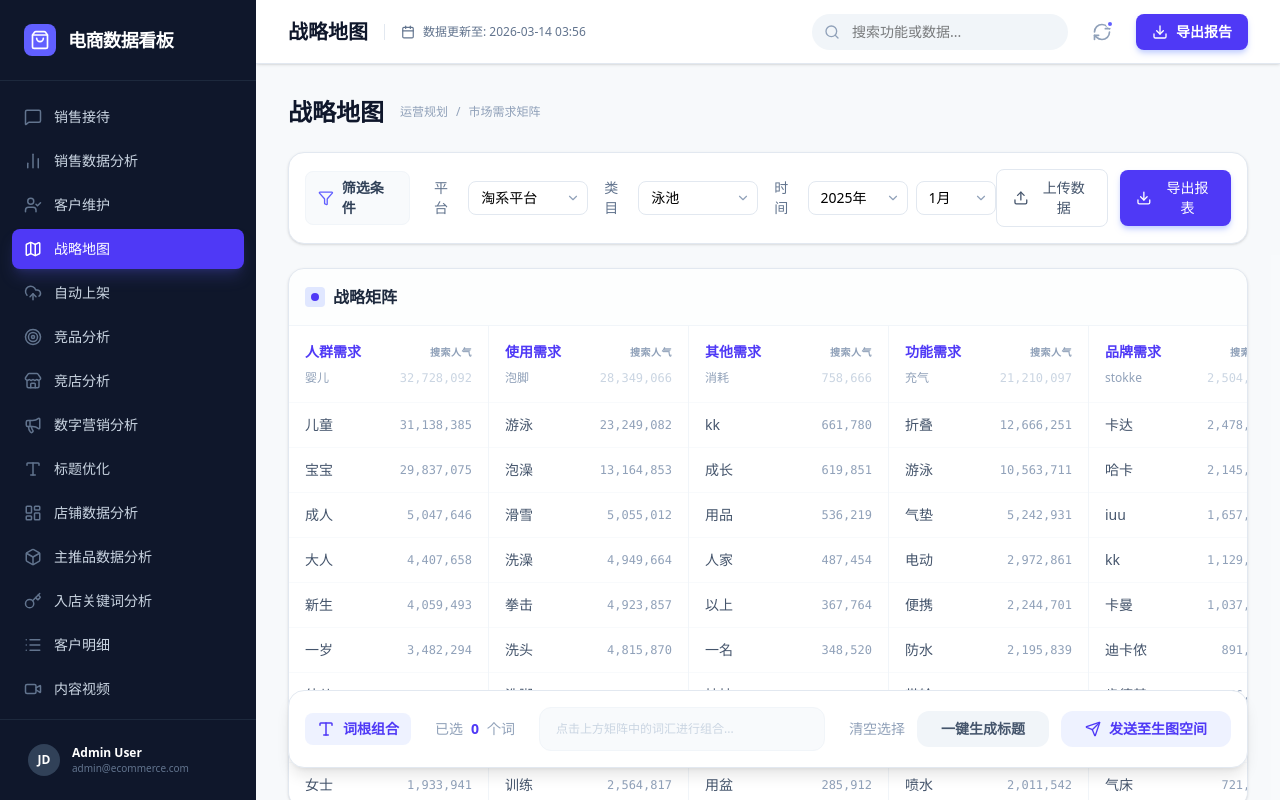
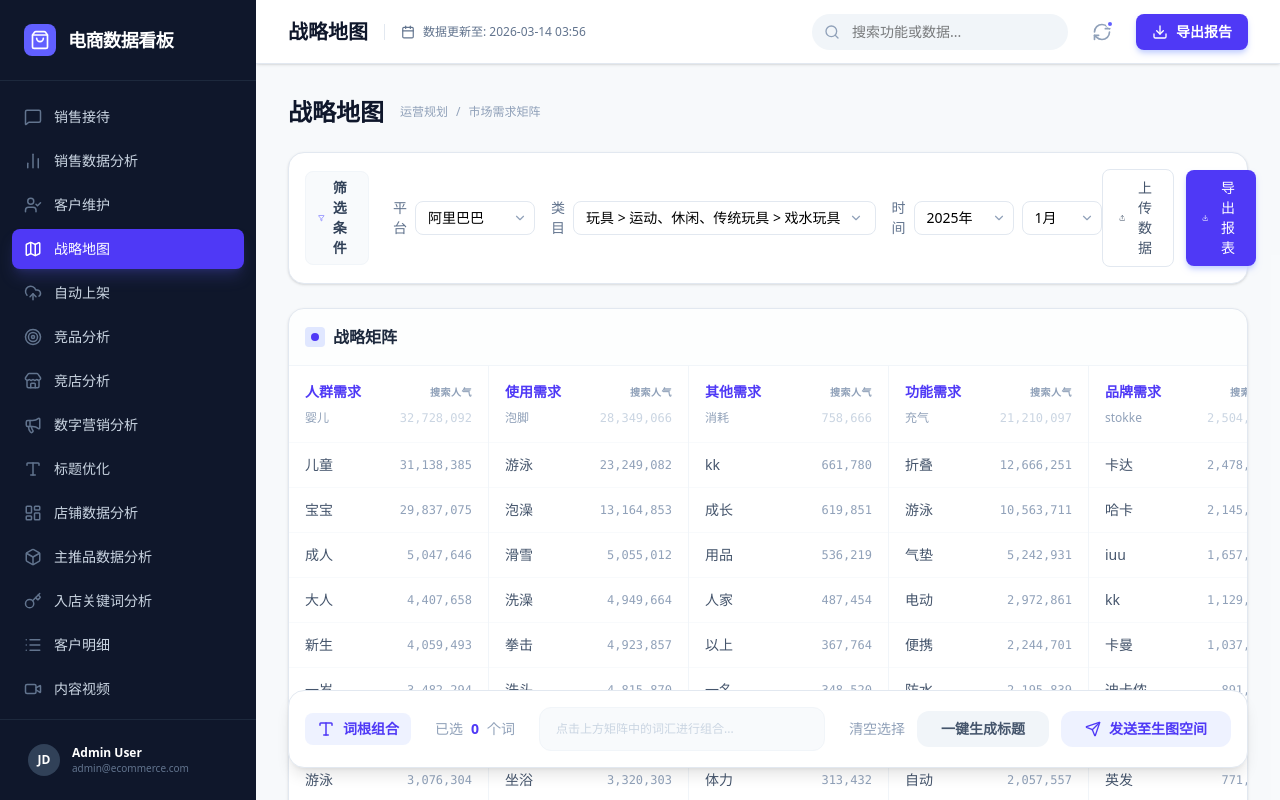
Before and after one commit to ysua81/-, a React (Vite) app: page / in a window 1280 px wide. Both pictures are taken after a click on the button "战略地图". Shown: the top 800 px of the page. Built offline with nearby package versions, Linux system fonts and the light colour scheme.

Commit message:
feat(StrategicMap): Add platform and category selection
Introduce dropdowns for platform and category selection within the StrategicMap component. This enables users to filter strategic data by different platforms and their associated product categories, including predefined Alibaba categories.

```diff
--- a/src/components/StrategicMap.tsx
+++ b/src/components/StrategicMap.tsx
@@ -18,9 +18,42 @@ import { generateStrategicMapData } from '../mockData';
 
 const cn = (...classes: (string | boolean | undefined)[]) => classes.filter(Boolean).join(' ');
 
+const ALIBABA_CATEGORIES = {
+  '玩具': {
+    '运动、休闲、传统玩具': ['戏水玩具', '婴儿游泳池'],
+    '充气玩具': ['其他充气玩具']
+  },
+  '运动户外': {
+    '涉水运动用品': ['漂流船、皮划艇、充气艇', '冲浪、滑水、帆板', '水上充气床、充气浮排'],
+    '按摩保健': ['保健护具'],
+    '游艺设施': ['淘气堡', '游泳池'],
+    '滑雪用品': ['滑雪板', '滑雪圈'],
+    '游泳用品': ['游泳圈'],
+    '健身器材用品': ['拳击用品']
+  },
+  '收纳清洁用具': {
+    '卫浴整理用具': ['泡脚盆、沐浴桶、折叠浴桶', '婴儿浴盆']
+  },
+  '家纺家饰': {
+    '枕芯类': ['U型枕']
+  },
+  '家装建材': {
+    '休闲、户外家具': ['充气沙发', '充气床']
+  },
+  '居家日用': {
+    '居家日用': ['鞋套、鞋刷、鞋用品', '冰垫']
+  },
+  '宠物及园艺': {
+    '猫/狗美容清洁用品': ['宠物浴池/浴盆']
+  }
+};
+
 export default function StrategicMap() {
   const [strategicData] = useState<StrategicCategory[]>(() => generateStrategicMapData());
   const [selectedWords, setSelectedWords] = useState<string[]>([]);
+  const [platform, setPlatform] = useState('阿里巴巴');
+  const [categoryPath, setCategoryPath] = useState(['玩具', '运动、休闲、传统玩具', '戏水玩具']);
+  const [isCategoryOpen, setIsCategoryOpen] = useState(false);
 
   const handleWordSelect = (word: string) => {
     if (!selectedWords.includes(word)) {
@@ -56,8 +89,13 @@ export default function StrategicMap() {
             <div className="flex items-center gap-2">
               <span className="text-sm text-slate-500">平台</span>
               <div className="relative">
-                <select className="appearance-none bg-white border border-slate-200 rounded-lg pl-3 pr-8 py-1.5 text-sm focus:outline-none focus:ring-2 focus:ring-indigo-500 min-w-[120px]">
-                  <option>淘系平台</option>
+                <select
+                  value={platform}
+                  onChange={(e) => setPlatform(e.target.value)}
+                  className="appearance-none bg-white border border-slate-200 rounded-lg pl-3 pr-8 py-1.5 text-sm focus:outline-none focus:ring-2 focus:ring-indigo-500 min-w-[120px]"
+                >
+                  <option value="阿里巴巴">阿里巴巴</option>
+                  <option value="亚马逊">亚马逊</option>
                 </select>
                 <ChevronDown size={14} className="absolute right-2 top-1/2 -translate-y-1/2 text-slate-400 pointer-events-none" />
               </div>
@@ -65,12 +103,77 @@ export default function StrategicMap() {
 
             <div className="flex items-center gap-2">
               <span className="text-sm text-slate-500">类目</span>
+              {platform === '阿里巴巴' ? (
+                <div className="relative">
+                  <button
+                    onClick={() => setIsCategoryOpen(!isCategoryOpen)}
+                    className="flex items-center justify-between bg-white border border-slate-200 rounded-lg px-3 py-1.5 text-sm focus:outline-none focus:ring-2 focus:ring-indigo-500 min-w-[240px] text-left"
+                  >
+                    <span className="truncate">{categoryPath.join(' > ')}</span>
+                    <ChevronDown size={14} className="text-slate-400 ml-2 shrink-0" />
+                  </button>
+
+                  {isCategoryOpen && (
+                    <div className="absolute top-full left-0 mt-2 bg-white border border-slate-200 rounded-xl shadow-xl z-[100] flex animate-in fade-in slide-in-from-top-2 duration-200">
+                      {/* Level 1 */}
+                      <div className="w-48 border-r border-slate-100 p-2 max-h-80 overflow-y-auto">
+                        {Object.keys(ALIBABA_CATEGORIES).map(l1 => (
+                          <button
+                            key={l1}
+                            onClick={() => setCategoryPath([l1, Object.keys(ALIBABA_CATEGORIES[l1 as keyof typeof ALIBABA_CATEGORIES])[0], (ALIBABA_CATEGORIES[l1 as keyof typeof ALIBABA_CATEGORIES] as any)[Object.keys(ALIBABA_CATEGORIES[l1 as keyof typeof ALIBABA_CATEGORIES])[0]][0]])}
+                            className={cn(
+                              "w-full text-left px-3 py-2 rounded-lg text-xs font-medium transition-colors",
+                              categoryPath[0] === l1 ? "bg-indigo-50 text-indigo-600" : "text-slate-600 hover:bg-slate-50"
+                            )}
+                          >
+                            {l1}
+                          </button>
+                        ))}
+                      </div>
+                      {/* Level 2 */}
+                      <div className="w-48 border-r border-slate-100 p-2 max-h-80 overflow-y-auto">
+                        {Object.keys(ALIBABA_CATEGORIES[categoryPath[0] as keyof typeof ALIBABA_CATEGORIES] || {}).map(l2 => (
+                          <button
+                            key={l2}
+                            onClick={() => setCategoryPath([categoryPath[0], l2, (ALIBABA_CATEGORIES[categoryPath[0] as keyof typeof ALIBABA_CATEGORIES] as any)[l2][0]])}
+                            className={cn(
+                              "w-full text-left px-3 py-2 rounded-lg text-xs font-medium transition-colors",
+                              categoryPath[1] === l2 ? "bg-indigo-50 text-indigo-600" : "text-slate-600 hover:bg-slate-50"
+                            )}
+                          >
+                            {l2}
+                          </button>
+                        ))}
+                      </div>
+                      {/* Level 3 */}
+                      <div className="w-48 p-2 max-h-80 overflow-y-auto">
+                        {((ALIBABA_CATEGORIES[categoryPath[0] as keyof typeof ALIBABA_CATEGORIES] as any)?.[categoryPath[1]] || []).map((l3: string) => (
+                          <button
+                            key={l3}
+                            onClick={() => {
+                              setCategoryPath([categoryPath[0], categoryPath[1], l3]);
+                              setIsCategoryOpen(false);
+                            }}
+                            className={cn(
+                              "w-full text-left px-3 py-2 rounded-lg text-xs font-medium transition-colors",
+                              categoryPath[2] === l3 ? "bg-indigo-600 text-white shadow-md" : "text-slate-600 hover:bg-slate-50"
+                            )}
+                          >
+                            {l3}
+                          </button>
+                        ))}
+                      </div>
+                    </div>
+                  )}
+                </div>
+              ) : (
                 <div className="relative">
                   <select className="appearance-none bg-white border border-slate-200 rounded-lg pl-3 pr-8 py-1.5 text-sm focus:outline-none focus:ring-2 focus:ring-indigo-500 min-w-[120px]">
                     <option>泳池</option>
                   </select>
                   <ChevronDown size={14} className="absolute right-2 top-1/2 -translate-y-1/2 text-slate-400 pointer-events-none" />
                 </div>
+              )}
             </div>
 
             <div className="flex items-center gap-2">
```
Lines whose indentation alone changed are shown as unchanged.
